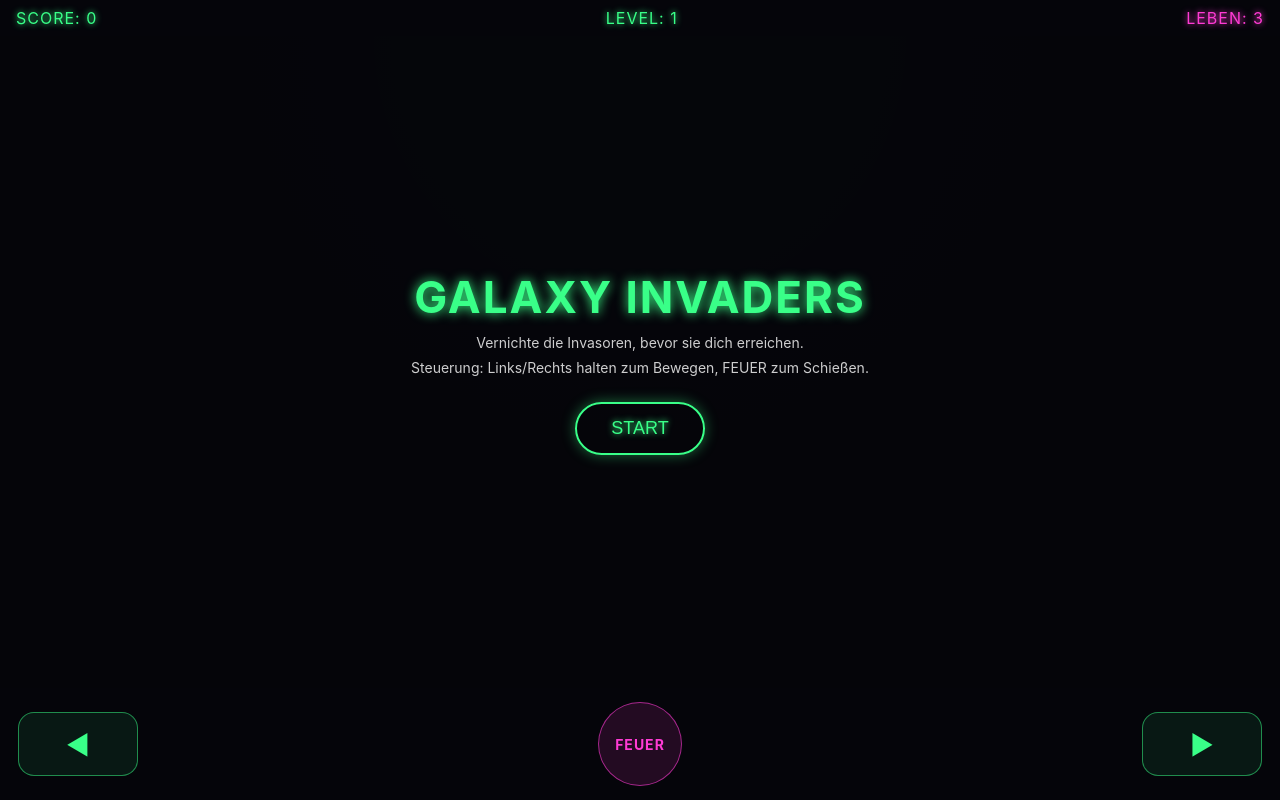
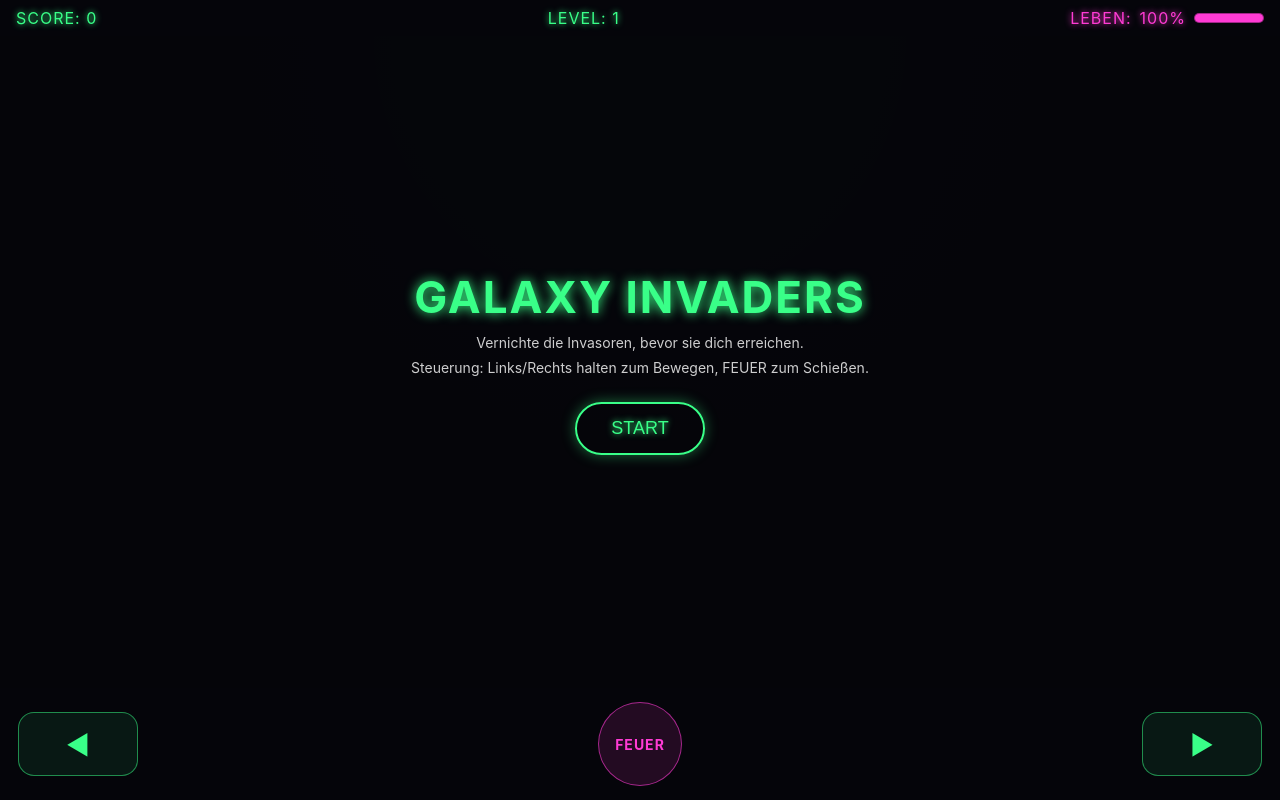
Before and after one commit to dirkriedel-ui/galaxy-invaders, a plain HTML site: page index.html in a window 1280 px wide. Drawn offline with Linux system fonts and the light colour scheme.

Commit message:
Lebensanzeige: Prozent-Balken statt reiner Zahl

```diff
--- a/game.js
+++ b/game.js
@@ -5,7 +5,8 @@
   const ctx = canvas.getContext("2d");
   const hudScore = document.getElementById("score");
   const hudLevel = document.getElementById("level");
-  const hudLives = document.getElementById("lives");
+  const hudLivesPct = document.getElementById("lives-pct");
+  const hudLivesBar = document.getElementById("lives-bar-fill");
   const overlay = document.getElementById("overlay");
   const overlayMsg = document.getElementById("overlay-msg");
   const overlaySub = document.getElementById("overlay-sub");
@@ -30,6 +31,7 @@
   window.addEventListener("orientationchange", () => setTimeout(resize, 200));
 
   // ---------- Game state ----------
+  const MAX_LIVES = 3;
   const state = {
     running: false,
     score: 0,
@@ -128,7 +130,10 @@
   function updateHud() {
     hudScore.textContent = state.score;
     hudLevel.textContent = state.level;
-    hudLives.textContent = state.lives;
+    const pct = Math.max(0, Math.round((state.lives / MAX_LIVES) * 100));
+    hudLivesPct.textContent = pct + "%";
+    hudLivesBar.style.width = pct + "%";
+    hudLivesBar.style.backgroundColor = pct > 60 ? "#ff3bd4" : pct > 30 ? "#ffd439" : "#ff3b3b";
   }
 
   function gameOver(won) {
--- a/index.html
+++ b/index.html
@@ -39,7 +39,24 @@
     text-shadow:0 0 6px var(--neon);
     z-index:5;
   }
-  #hud .lives{ color:var(--neon2); text-shadow:0 0 6px var(--neon2); }
+  #hud .lives{
+    color:var(--neon2); text-shadow:0 0 6px var(--neon2);
+    display:flex; align-items:center; gap:8px;
+  }
+  #lives-bar-wrap{
+    width:70px; height:10px;
+    border:1px solid rgba(255,59,212,0.6);
+    border-radius:5px;
+    overflow:hidden;
+    background:rgba(255,59,212,0.08);
+  }
+  #lives-bar-fill{
+    height:100%;
+    width:100%;
+    background:var(--neon2);
+    box-shadow:0 0 6px var(--neon2);
+    transition:width 0.25s ease, background-color 0.25s ease;
+  }
   #canvas-holder{
     position:relative;
     flex:1;
@@ -132,7 +149,10 @@
   <div id="hud">
     <div>SCORE: <span id="score">0</span></div>
     <div>LEVEL: <span id="level">1</span></div>
-    <div class="lives">LEBEN: <span id="lives">3</span></div>
+    <div class="lives">
+      LEBEN: <span id="lives-pct">100%</span>
+      <div id="lives-bar-wrap"><div id="lives-bar-fill"></div></div>
+    </div>
   </div>
 
   <div id="canvas-holder">
```
